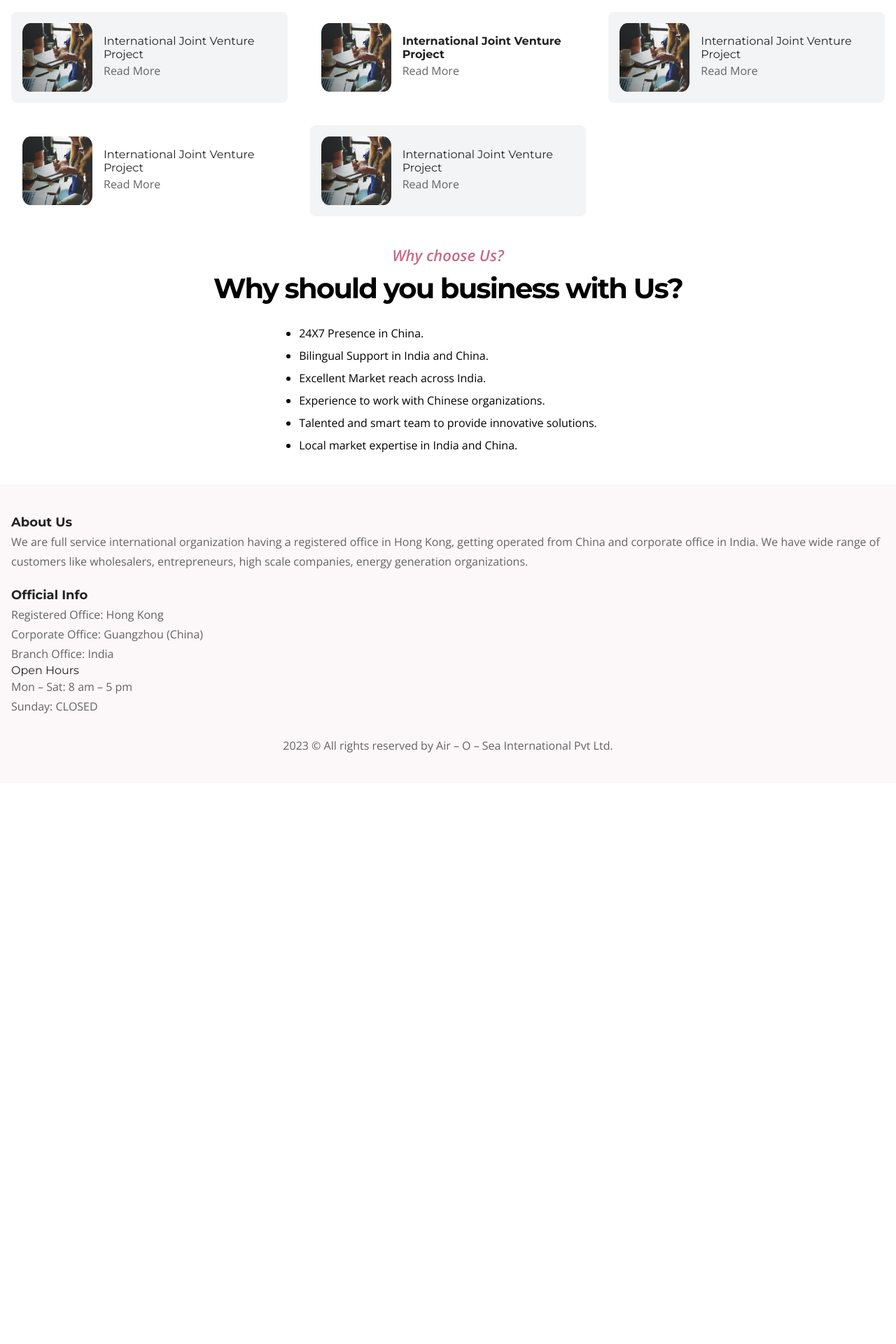
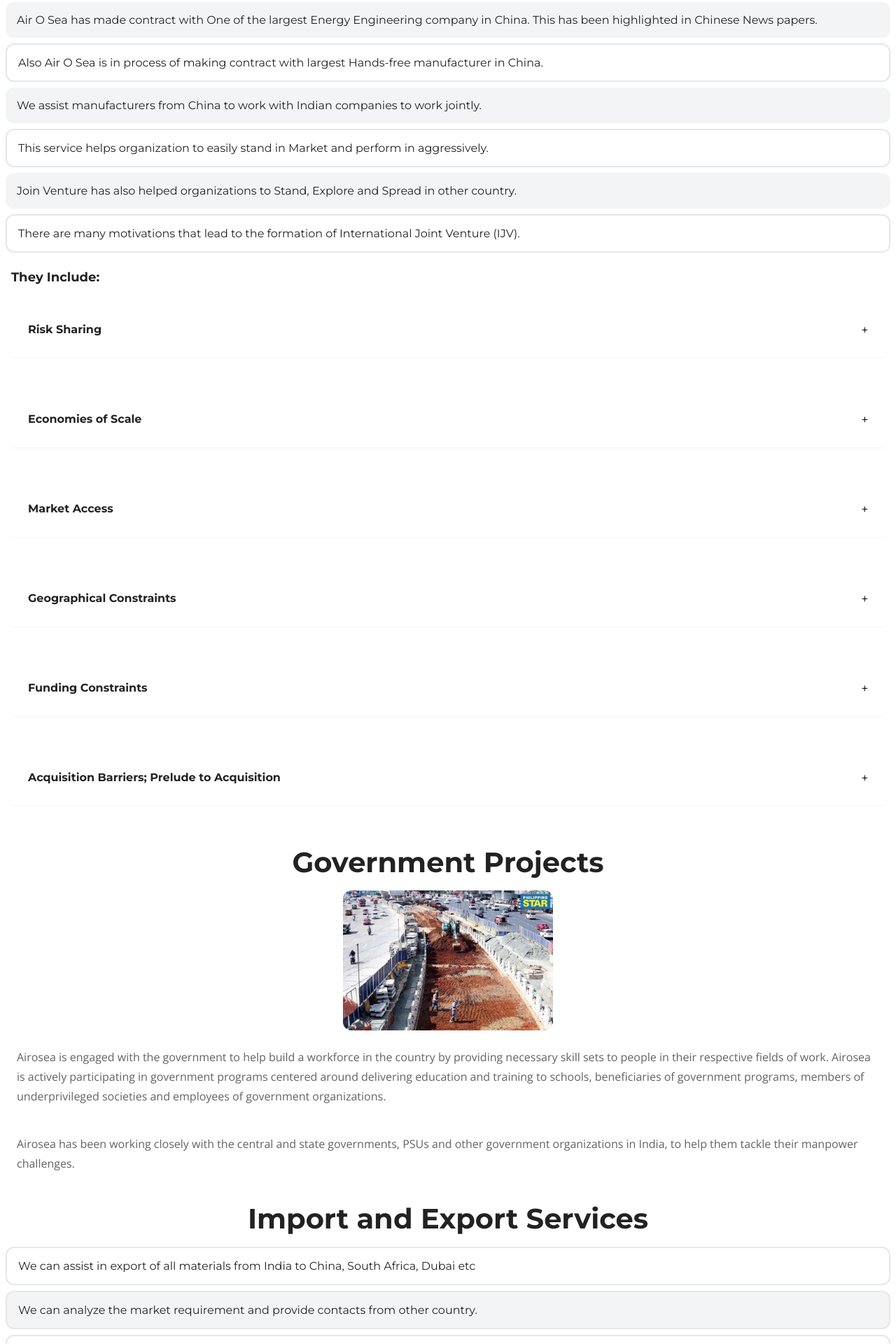
Before and after one commit to programmerpranit/air-o-sea, a Next.js app: page / in a window 1280 px wide. Shown: the part 840-2760 px from the top of the page at 70% size. Before the commit the page ends 1959 px from the top, so only its background shows below. Built offline with nearby package versions, Linux system fonts and the light colour scheme.

Commit message:
completed services half

```diff
--- /dev/null
+++ b/components/Accordion.js
@@ -0,0 +1,32 @@
+import { useState } from "react";
+export default function Accordion({ title, content }) {
+
+
+  const [expanded, setExpanded] = useState(false);
+  const toggleExpanded = () => setExpanded((current) => !current);
+  const minusIcon = "-";
+  const plusIcon = "+";
+
+  return (
+    <div className=" ">
+      <div
+        className="my-2 sm:my-4 md:my-6 shadow-sm cursor-pointer bg-white"
+        onClick={toggleExpanded}
+      >
+        <div className="px-6 text-left items-center h-20 select-none flex justify-between flex-row">
+          <h5 className="flex-1">{title}</h5>
+          <div className="flex-none pl-2">
+            {expanded ? minusIcon : plusIcon}
+          </div>
+        </div>
+        <div
+          className={`px-6 pt-0 overflow-hidden transition-all duration-500   ${
+            expanded ? " ease-in  " : "max-h-0 ease-out"
+          }`}
+        >
+          <p className="pb-4 text-left">{content}</p>
+        </div>
+      </div>
+    </div>
+  );
+}
--- a/sections/Services.jsx
+++ b/sections/Services.jsx
@@ -1,3 +1,4 @@
+import Accordion from "@/components/Accordion";
 import Image from "next/image";
 import React from "react";
 
@@ -5,12 +6,127 @@ const Services = () => {
   return (
     <>
       <div className="flex flex-col">
+        <div>
+          <h2 className="font-bold text-center p-2 m-2">
+            International Joint Venture projects
+          </h2>
+          <h6 className="rounded-xl flex  p-4 m-2 bg-gray-100">
+            Air O Sea has made contract with One of the largest Energy
+            Engineering company in China. This has been highlighted in Chinese
+            News papers.
+          </h6>
+          <h6 className="p-4 m-2 rounded-xl  border-2">
+            Also Air O Sea is in process of making contract with largest
+            Hands-free manufacturer in China.
+          </h6>
+          <h6 className="rounded-xl flex  p-4 m-2 bg-gray-100">
+            We assist manufacturers from China to work with Indian companies to
+            work jointly.
+          </h6>
+          <h6 className="p-4 m-2 rounded-xl  border-2">
+            This service helps organization to easily stand in Market and
+            perform in aggressively.
+          </h6>
+          <h6 className="rounded-xl flex  p-4 m-2 bg-gray-100">
+            Join Venture has also helped organizations to Stand, Explore and
+            Spread in other country.
+          </h6>
+          <h6 className="p-4 m-2 rounded-xl  border-2">
+            There are many motivations that lead to the formation of
+            International Joint Venture (IJV).
+          </h6>
+        </div>
+        <div className="flex flex-col p-2 m-2">
+          <h4 className="text-left ">They Include:</h4>
+          <Accordion
+            title={"Risk Sharing"}
+            content="Risk sharing is a common reason to form an IJV, particularly, in highly capital intensive industries and in industries where the high costs of product development equal a high likelihood of failure of any particular product."
+          />
+          <Accordion
+            title="Economies of Scale"
+            content="If an industry have high fixed costs, an IJV with a larger company can provide the economies of scale necessary to compete globally and can be an effective way by which two companies can pool resources and achieve critical mass."
+          />
+          <Accordion
+            title="Market Access"
+            content="For companies that lack a basic understanding of customers and the relationship/infrastructure to distribute their products to customers, forming an IJV with the right partner can provide instant access to established, efficient and effective distribution channels and receptive customer bases. This is important to a company because creating new distribution channels and identifying new customer bases can be extremely difficult, time consuming and expensive activities."
+          />
+          <Accordion
+            title="Geographical Constraints"
+            content="When there is an attractive business opportunity in a foreign market, partnering with a local company is attractive to a foreign company because penetrating a foreign market can be difficult both because of a lack of experience in such market and local barriers to foreign-owned or foreign-controlled companies."
+          />
+          <Accordion
+            title="Funding Constraints"
+            content="When a company is confronted with high up-front development costs, finding the right JVP can provide necessary financing and credibility with third parties."
+          />
+          <Accordion
+            title="Acquisition Barriers; Prelude to Acquisition"
+            content="When a company wants to acquire another but cannot due to cost, size, or geographical restrictions or legal barriers, teaming up with a JVP is an attractive option. The JV is substantially less costly and thus less risky than complete acquisitions, and is sometimes used as a first step to a complete acquisition with the JVP. Such an arrangement allows the purchaser the flexibility to cut its losses if the investment proves less fruitful than anticipated or to acquire the remainder of the company under certain circumstances. International Joint Ventures (IJVs) are becoming increasingly popular in the business world as they aid companies to form strategic alliances."
+          />
+        </div>
+        <div>
+          <h2 className="font-bold text-center p-2 m-2">Government Projects</h2>
+          <div className="flex justify-center items-center">
+            <Image
+              alt="Government Project Image"
+              className="rounded-xl"
+              width={300}
+              height={300}
+              src="/GovtProject.jpg"
+            />
+          </div>
+          <p className="p-4 m-2 text-left">
+            Airosea is engaged with the government to help build a workforce in
+            the country by providing necessary skill sets to people in their
+            respective fields of work. Airosea is actively participating in
+            government programs centered around delivering education and
+            training to schools, beneficiaries of government programs, members
+            of underprivileged societies and employees of government
+            organizations.
+          </p>
+          <p className="p-4 m-2 text-left">
+            Airosea has been working closely with the central and state
+            governments, PSUs and other government organizations in India, to
+            help them tackle their manpower challenges.
+          </p>
+        </div>
+        <div>
+          <h2 className="font-bold text-center p-2 m-2 ">
+            Import and Export Services
+          </h2>
+
+          <h6 className="p-4 m-2 rounded-xl  border-2">
+            We can assist in export of all materials from India to China, South
+            Africa, Dubai etc
+          </h6>
+          <h6 className="p-4 m-2 rounded-xl bg-gray-100 border-2">
+            We can analyze the market requirement and provide contacts from
+            other country.
+          </h6>
+          <h6 className="p-4 m-2 rounded-xl  border-2">
+            In many countries there is huge requirement of Indian Marbal,
+            Granite, Textiles, Food etc.
+          </h6>
+          <h6 className="p-4 m-2 rounded-xl bg-gray-100 border-2">
+            We can take care of End to End export of material provided it passes
+            all the required norms of another country.
+          </h6>
+
+          <div></div>
+        </div>
+      </div>
+      <div className="flex flex-col">
         <p className="sub-heading">Services</p>
         <h3 className="text-bold text-center">We Provides Best Services</h3>
 
         <div className="grid lg:grid-cols-3">
           <div className="rounded-lg flex  m-4 p-4 bg-gray-100">
-            <Image className="" src="/demo.png" width="100" height="50" />
+            <Image
+              alt=""
+              className=""
+              src="/demo.png"
+              width="100"
+              height="50"
+            />
             <div className="flex flex-col m-2 p-2">
               <h6>International Joint Venture Project</h6>
               <div className="flex">
@@ -19,7 +135,13 @@ const Services = () => {
             </div>
           </div>
           <div className="rounded-lg flex  m-4 p-4 ">
-            <Image className="" src="/demo.png" width="100" height="50" />
+            <Image
+              alt=""
+              className=""
+              src="/demo.png"
+              width="100"
+              height="50"
+            />
             <div className="flex flex-col m-2 p-2">
               <h5>International Joint Venture Project</h5>
               <div className="flex">
@@ -28,7 +150,13 @@ const Services = () => {
             </div>
           </div>
           <div className="rounded-lg flex  m-4 p-4 bg-gray-100">
-            <Image className="" src="/demo.png" width="100" height="50" />
+            <Image
+              alt=""
+              className=""
+              src="/demo.png"
+              width="100"
+              height="50"
+            />
             <div className="flex flex-col m-2 p-2">
               <h6>International Joint Venture Project</h6>
               <div className="flex">
@@ -37,7 +165,13 @@ const Services = () => {
             </div>
           </div>
           <div className="rounded-lg flex  m-4 p-4 ">
-            <Image className="" src="/demo.png" width="100" height="50" />
+            <Image
+              alt=""
+              className=""
+              src="/demo.png"
+              width="100"
+              height="50"
+            />
             <div className="flex flex-col m-2 p-2">
               <h6>International Joint Venture Project</h6>
               <div className="flex">
@@ -46,7 +180,13 @@ const Services = () => {
             </div>
           </div>
           <div className="rounded-lg flex  m-4 p-4 bg-gray-100">
-            <Image className="" src="/demo.png" width="100" height="50" />
+            <Image
+              alt=""
+              className=""
+              src="/demo.png"
+              width="100"
+              height="50"
+            />
             <div className="flex flex-col m-2 p-2">
               <h6>International Joint Venture Project</h6>
               <div className="flex">
```
Also changed, not shown: public/GovtProject.jpg (added).
